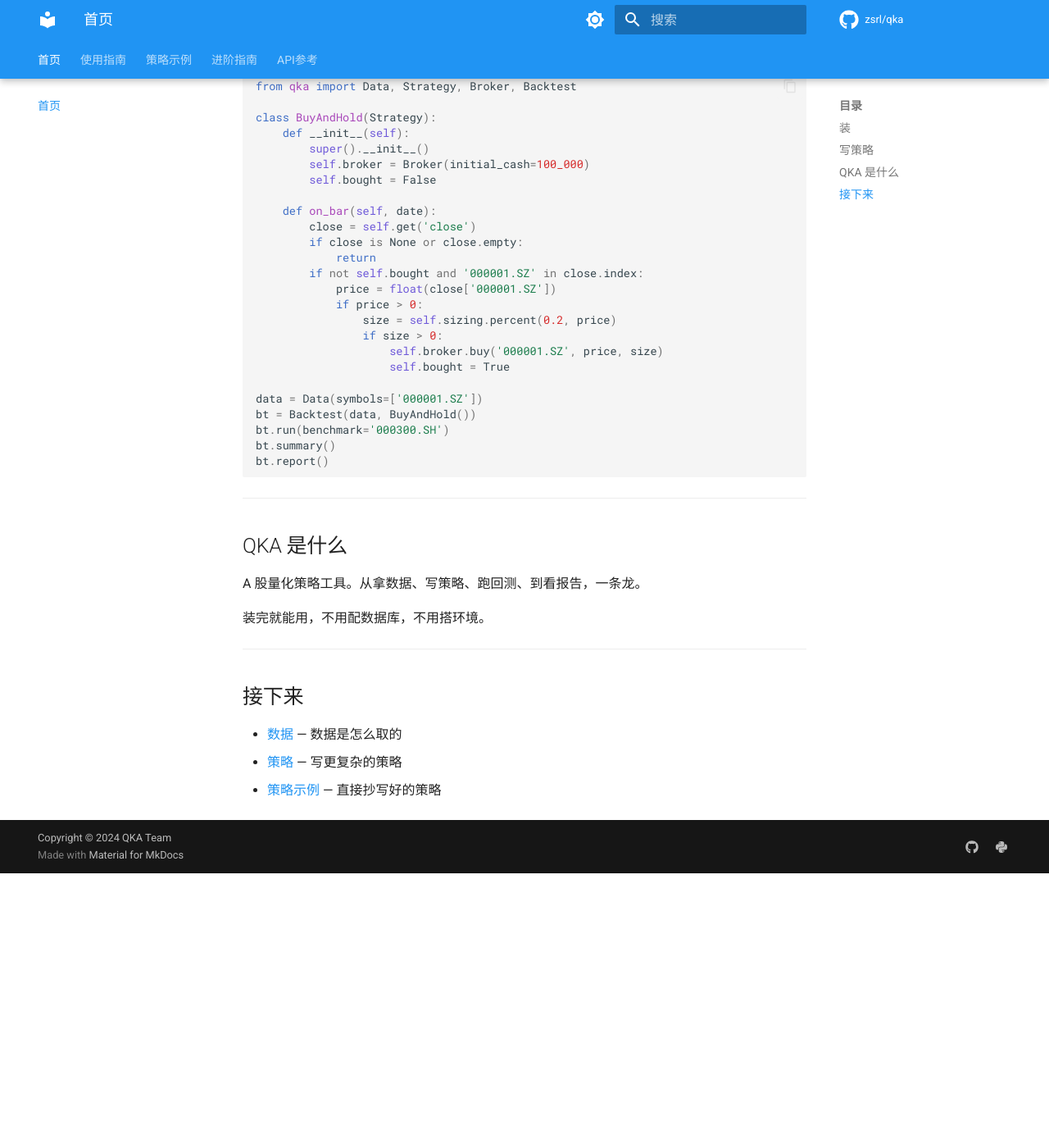
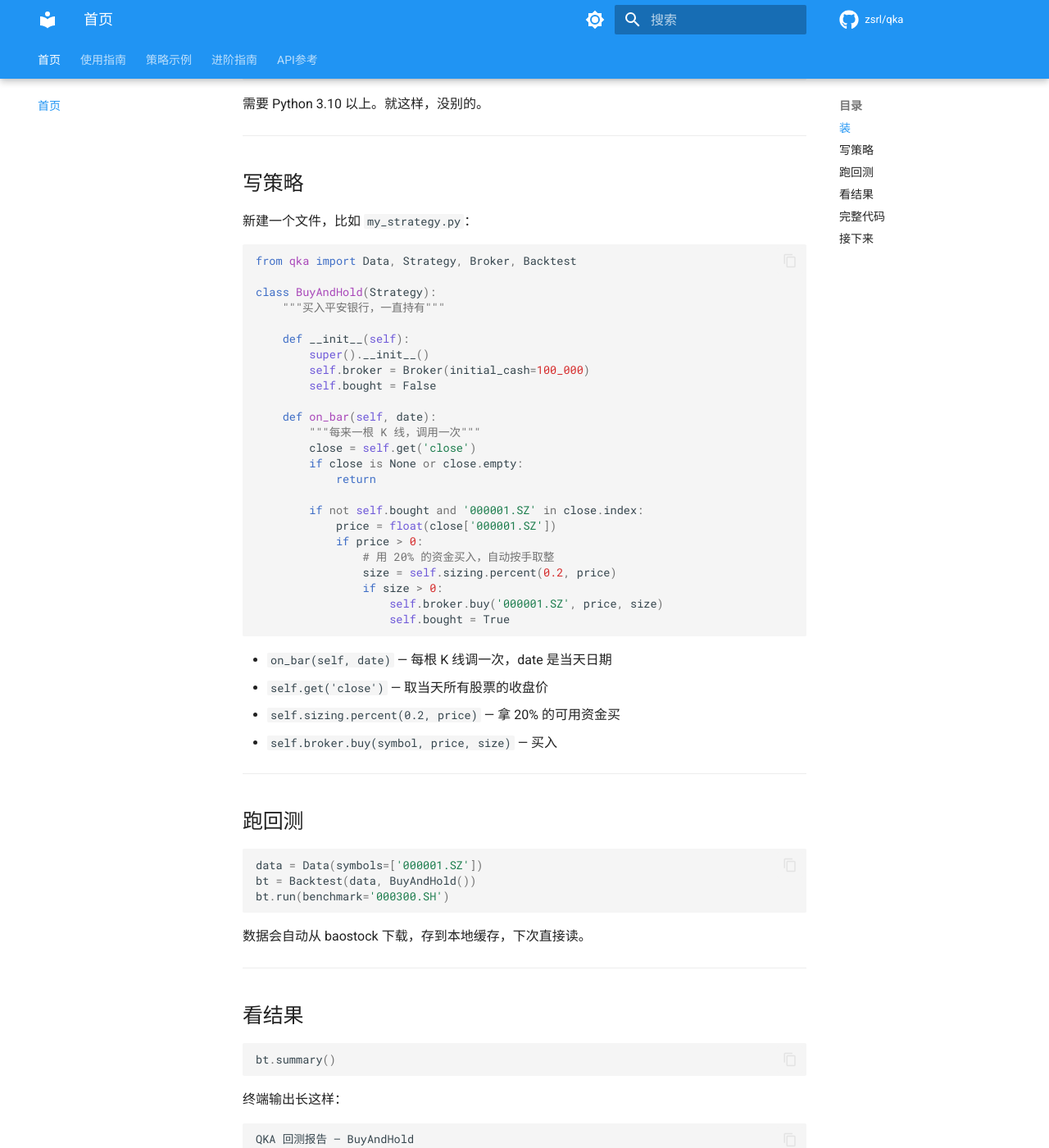
Before and after one commit to zsrl/qka, an MkDocs documentation site: the page built from docs/index.md, in a window 1280 px wide and 1400 px high, scrolled down 574 px. Shown: the whole window at 82% size. Built offline with MkDocs 1.6.1 and Material for MkDocs 9.7.7, drawn with Linux system fonts in a browser that asks for light colours; comment, search, counter and statistics services are not loaded; the version menu is left out; before the commit the page ends 1639 px from its top, so only the background shows below that; some of the changed text lies outside the part shown.

Commit message:
docs: 首页顶部代码改为真实可运行的 BuyAndHold

````diff
--- a/docs/index.md
+++ b/docs/index.md
@@ -1,9 +1,18 @@
-# QKA — 三行代码跑回测
+# 三行代码跑回测
 
 ```python
 from qka import Data, Strategy, Broker, Backtest
 
-bt = Backtest(Data(['000001.SZ', '600000.SH']), MyStrategy())
+class MyStrategy(Strategy):
+    def __init__(self):
+        super().__init__()
+        self.broker = Broker(100_000)
+    def on_bar(self, date):
+        close = self.get('close')
+        if close is not None and '000001.SZ' in close.index:
+            self.broker.buy('000001.SZ', float(close['000001.SZ']), 100)
+
+bt = Backtest(Data(['000001.SZ']), MyStrategy())
 bt.run(benchmark='000300.SH')
 bt.report()
 ```
@@ -21,6 +30,90 @@
 ---
 
 ## 写策略
+
+新建一个文件，比如 `my_strategy.py`：
+
+```python
+from qka import Data, Strategy, Broker, Backtest
+
+class BuyAndHold(Strategy):
+    """买入平安银行，一直持有"""
+
+    def __init__(self):
+        super().__init__()
+        self.broker = Broker(initial_cash=100_000)
+        self.bought = False
+
+    def on_bar(self, date):
+        """每来一根 K 线，调用一次"""
+        close = self.get('close')
+        if close is None or close.empty:
+            return
+
+        if not self.bought and '000001.SZ' in close.index:
+            price = float(close['000001.SZ'])
+            if price > 0:
+                # 用 20% 的资金买入，自动按手取整
+                size = self.sizing.percent(0.2, price)
+                if size > 0:
+                    self.broker.buy('000001.SZ', price, size)
+                    self.bought = True
+```
+
+- `on_bar(self, date)` — 每根 K 线调一次，date 是当天日期
+- `self.get('close')` — 取当天所有股票的收盘价
+- `self.sizing.percent(0.2, price)` — 拿 20% 的可用资金买
+- `self.broker.buy(symbol, price, size)` — 买入
+
+---
+
+## 跑回测
+
+```python
+data = Data(symbols=['000001.SZ'])
+bt = Backtest(data, BuyAndHold())
+bt.run(benchmark='000300.SH')
+```
+
+数据会自动从 baostock 下载，存到本地缓存，下次直接读。
+
+---
+
+## 看结果
+
+```python
+bt.summary()
+```
+
+终端输出长这样：
+
+```
+QKA 回测报告 — BuyAndHold
+────────────────────────────────────────
+初始资金:        ¥100,000.00
+最终资产:        ¥178,233.45
+总收益率:        +78.23%
+年化收益率:      +11.34%
+最大回撤:        -32.15%
+夏普比率:        0.68
+交易次数:        1
+胜率:            100.00%
+────────────────────────────────────────
+```
+
+换个好看点的：
+
+```python
+bt.report(title='买入持有策略')
+```
+
+浏览器会自动打开一个 HTML 页面，有净值曲线、月度收益热力图、交易明细，手机上也能看。
+
+---
+
+## 完整代码
+
+上面几步凑在一起就是：
 
 ```python
 from qka import Data, Strategy, Broker, Backtest
@@ -50,18 +143,12 @@
 bt.report()
 ```
 
----
-
-## QKA 是什么
-
-A 股量化策略工具。从拿数据、写策略、跑回测、到看报告，一条龙。
-
-装完就能用，不用配数据库，不用搭环境。
+复制粘贴就能跑。
 
 ---
 
 ## 接下来
 
-- [数据](guides/data.md) — 数据是怎么取的
+- [数据](guides/data.md) — 数据是怎么取的、怎么加指标
 - [策略](guides/strategy.md) — 写更复杂的策略
-- [策略示例](examples/buy_and_hold.md) — 直接抄写好的策略
+- [策略示例](examples/buy_and_hold.md) — 直接抄别人写好的策略
````
